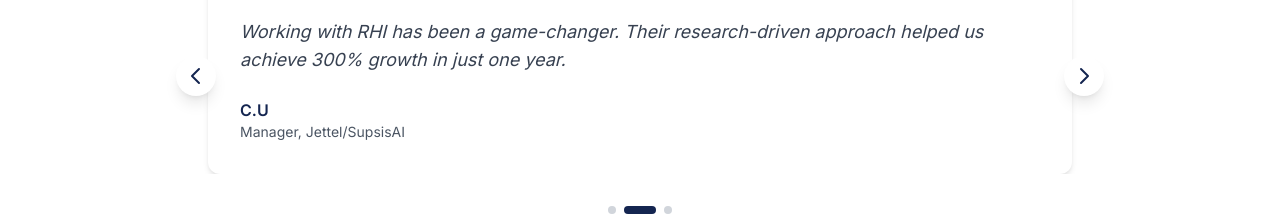
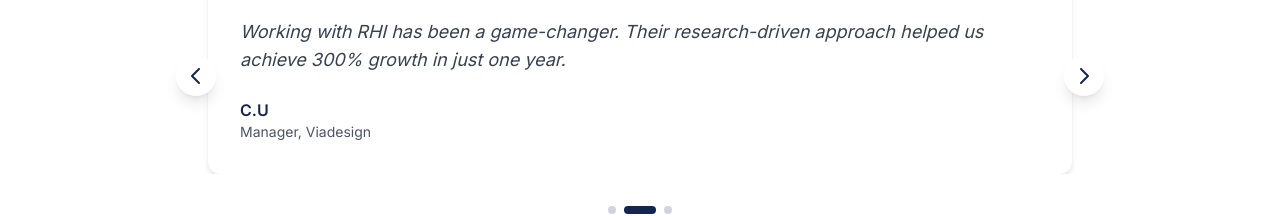
Before and after one commit to ENNATIJI-ZINEB/Rhiholding, a Next.js app: page / in a window 1280 px wide. Shown: the part 4586-4802 px from the top of the page. Built offline with nearby package versions, Linux system fonts and the light colour scheme.

Commit message:
Testimonialup

```diff
--- a/app/page.tsx
+++ b/app/page.tsx
@@ -130,7 +130,7 @@ export default function HomePage() {
         "Working with RHI has been a game-changer. Their research-driven approach helped us achieve 300% growth in just one year.",
       author: "C.U",
       role: "Manager",
-      company: "Jettel/SupsisAI",
+      company: "Viadesign",
     },
     {
       quote:
```
